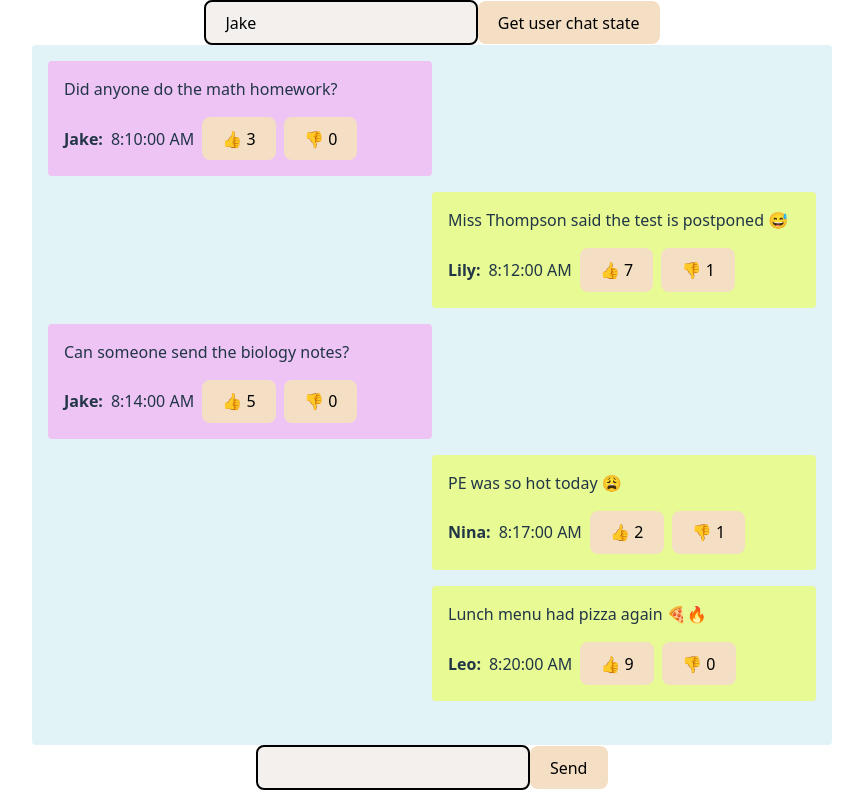
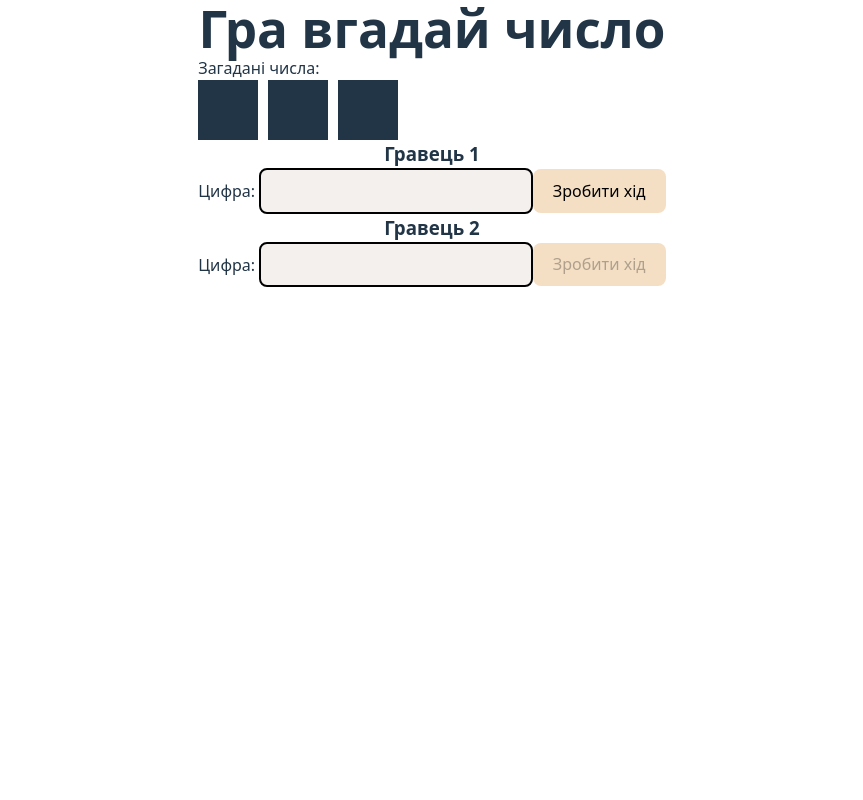
Before and after one commit to xzint/react_lessons, a React (Vite) app: page / in a window 1280 px wide. Shown: the whole page, without its empty margins (208-1071 px from the left). Built offline with nearby package versions, Linux system fonts and the light colour scheme.

Commit message:
add game component

```diff
--- a/src/App.jsx
+++ b/src/App.jsx
@@ -1,11 +1,13 @@
 import './App.css'
 import Chat from "./components/chat/Chat.jsx";
+import GameBox from "./components/game/GameBox.jsx";
 
 function App() {
 
     return (
         <>
-            <Chat/>
+            {/*<Chat/>*/}
+            <GameBox/>
         </>
     )
 }
--- /dev/null
+++ b/src/components/game/GameBox.jsx
@@ -0,0 +1,43 @@
+import GameHeader from "./GameHeader.jsx";
+import {useEffect, useState} from "react";
+import PlayersContainer from "./PlayersContainer.jsx";
+
+export default function GameBox() {
+    const [randomNumbers, setRandomNumbers] = useState([]);
+    const [guessedNumbers, setGuessedNumbers] = useState([]);
+    const [isActiveFirstPlayer, setIsActiveFirstPlayer] = useState(true);
+    const [winner, setWinner] = useState(null);
+
+    function makeMove({playerName, guessedNumber}) {
+        console.log(playerName, guessedNumber);
+        if (guessedNumbers.includes(guessedNumber)) {
+            alert("Це число вже вгадано");
+            return;
+        }
+        setGuessedNumbers([...guessedNumbers, guessedNumber]);
+
+        setIsActiveFirstPlayer(prev => !prev);
+    }
+
+    useEffect(() => {
+        console.log('test', isGameOver(), randomNumbers, guessedNumbers);
+        if (isGameOver() && randomNumbers.length > 0) {
+            setWinner(isActiveFirstPlayer ? 'Гравець 1' : 'Гравець 2');
+            setIsActiveFirstPlayer(true);
+        }
+    }, [guessedNumbers]);
+
+    function isGameOver() {
+        return randomNumbers.every(num => guessedNumbers.includes(num));
+    }
+    return (
+        <div className="game-box">
+            <GameHeader {...{randomNumbers, setRandomNumbers, guessedNumbers, winner, setWinner}}/>
+            <PlayersContainer
+                guessedNumbers={guessedNumbers}
+                isActiveFirstPlayer={isActiveFirstPlayer}
+                makeMove={makeMove}
+            />
+        </div>
+    );
+}
--- /dev/null
+++ b/src/components/game/GameBox.module.css
@@ -0,0 +1,22 @@
+.numberList {
+    display: flex;
+    flex-direction: row;
+    list-style-type: none;
+    gap: 10px;
+}
+.numberCell {
+    width: 60px;
+    height: 60px;
+    background-color: #213547;
+    display: flex;
+    align-items: center;
+    justify-content: center;
+    font-size: 40px;
+    span {
+        display: none;
+    }
+}
+.guessed {
+    background-color: #eec4f4;
+    color: #213547;
+}
--- /dev/null
+++ b/src/components/game/GameHeader.jsx
@@ -0,0 +1,54 @@
+import {useEffect} from "react";
+import styles from "./GameBox.module.css";
+
+export default function GameHeader({randomNumbers, setRandomNumbers, guessedNumbers = [], winner, setWinner}) {
+    function newGame() {
+        setRandomNumbers(generateRandomNumbers());
+        guessedNumbers.length = 0;
+        setWinner(null);
+    }
+    function generateRandomNumbers(count = 3) {
+        const numbers = new Set();
+        while (numbers.size < count) {
+            numbers.add(Math.floor(Math.random() * 10));
+        }
+        return Array.from(numbers);
+    }
+
+    useEffect(() => {
+        setRandomNumbers(generateRandomNumbers());
+    }, [setRandomNumbers]);
+
+    function isGuessed(num) {
+        return guessedNumbers.includes(num);
+    }
+
+    let newGameContent = <div>
+        <h2>Гра закінчена, переміг - {winner}</h2>
+        <button onClick={() => newGame()}>Заново</button>
+    </div>
+
+    return (
+        <div className="game-header">
+            <h1>Гра вгадай число</h1>
+            {
+                (winner && !!guessedNumbers.length) && newGameContent
+            }
+            <div>
+                {randomNumbers?.length > 0 &&
+                    <div>
+                        <p>Загадані числа:</p>
+                        <ul className={styles.numberList}>
+                            {randomNumbers.map((num, index) => (
+                                <li key={index} className={
+                                    `${styles.numberCell}  ${isGuessed(num) ? styles.guessed : ''}`
+                                }>{isGuessed(num) ? num : ''}</li>
+                            ))}
+                        </ul>
+                    </div>
+                }
+            </div>
+
+        </div>
+    );
+}
--- /dev/null
+++ b/src/components/game/Player.jsx
@@ -0,0 +1,43 @@
+import {useState} from "react";
+
+export default function Player({player, makeMove, guessedNumbers}) {
+    const [num, setNum] = useState('');
+    function playerMove() {
+        if (isNaN(num) || +num < 0 || +num > 9 || !canMakeMove) {
+            alert("Введіть число від 0 до 9");
+            return;
+        }
+
+        if (guessedNumbers.includes(num)) {
+            alert("Це число вже вгадано");
+            return;
+        }
+
+        makeMove({
+            playerName: player.name,
+            guessedNumber: +num
+        });
+        setNum('');
+    }
+    const canMakeMove = player.isActive;
+    return (
+        <div className={`player ${player.isActive ? 'active' : ''}`}>
+            <h3>{player.name}</h3>
+            <div>
+                Цифра:&nbsp;
+                <input
+                    type="text"
+                    disabled={!canMakeMove}
+                    value={num}
+                    onChange={(e) => {
+                        const value = e.target.value;
+                        if (value === '' || /^[0-9]$/.test(value)) {
+                            setNum(value);
+                        }
+                    }}
+                />
+                <button disabled={!canMakeMove} onClick={playerMove}>Зробити хід</button>
+            </div>
+        </div>
+    )
+}
--- /dev/null
+++ b/src/components/game/PlayersContainer.jsx
@@ -0,0 +1,10 @@
+import Player from "./Player.jsx";
+
+export default function PlayersContainer({guessedNumbers, isActiveFirstPlayer, makeMove}) {
+    return (
+        <div className="players-container">
+           <Player player={{name: 'Гравець 1', isActive: isActiveFirstPlayer}} guessedNumbers={guessedNumbers} makeMove={makeMove}/>
+           <Player player={{name: 'Гравець 2', isActive: !isActiveFirstPlayer}} guessedNumbers={guessedNumbers} makeMove={makeMove}/>
+        </div>
+    );
+}
```
